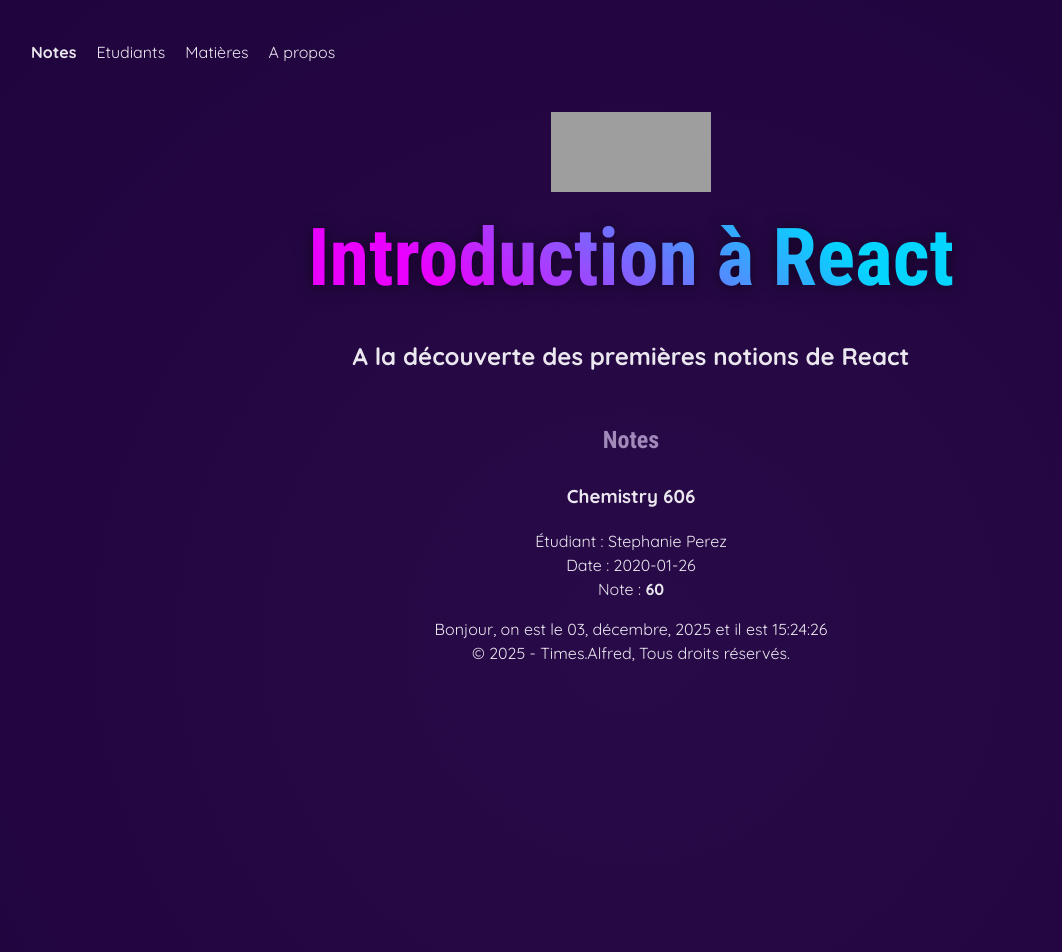
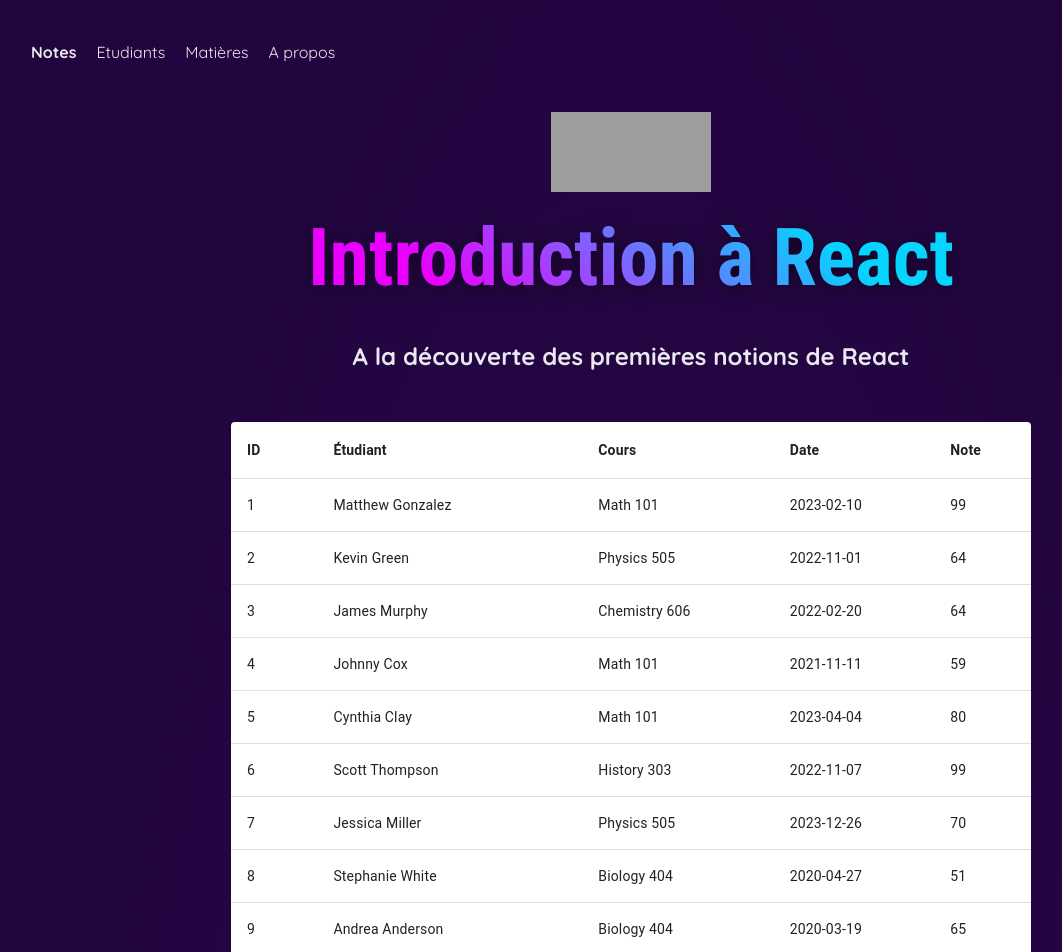
Before and after one commit to MBDS-HAITI/session-001-times13, a React app in the folder session01/: page / in a window 1280 px wide. Shown: the top 952 px of the page, without its empty margins (9-1071 px from the left). Built offline with nearby package versions, Linux system fonts and the light colour scheme; grey boxes are pictures that could not be loaded; the HTML template or start-up script is replaced by a standard one.

Commit message:
TD05 : Remplir le contenu du composant Notes

```diff
--- a/session01/package.json
+++ b/session01/package.json
@@ -10,6 +10,10 @@
     "preview": "vite preview"
   },
   "dependencies": {
+    "@emotion/react": "^11.14.0",
+    "@emotion/styled": "^11.14.1",
+    "@mui/material": "^7.3.6",
+    "mongodb": "^7.0.0",
     "react": "^19.2.0",
     "react-dom": "^19.2.0"
   },
--- /dev/null
+++ b/session01/src/components/APropos.jsx
@@ -0,0 +1,3 @@
+export default function APropos() {
+  return <p>Ce projet est réalisé par Alfred Times.</p>;
+}
--- a/session01/src/components/MainContent.jsx
+++ b/session01/src/components/MainContent.jsx
@@ -1,4 +1,8 @@
 import RandomNote from './RandomNote';
+import Notes from "./Notes";
+//import Etudiants from "./Etudiants";
+//import Matieres from "./Matieres";
+import APropos from "./APropos";
 
 function MainContent({selectedMenu}) {
   const now = new Date();
@@ -10,7 +14,9 @@
   const seconde = now.getSeconds().toString().padStart(2, "0");
   return (
     <main>
-      <h2>{selectedMenu}</h2>
+     {selectedMenu === "Notes" && <Notes />}
+
+      {selectedMenu === "A propos" && <APropos />}
         <RandomNote />
        Bonjour, on est le {jour}, {mois}, {annee} et il est {heure}:{minute}:{seconde}
     </main>
--- /dev/null
+++ b/session01/src/components/Notes.jsx
@@ -0,0 +1,45 @@
+import { useState } from "react";
+import data from "../data/items.json";
+import Table from "@mui/material/Table";
+import TableBody from "@mui/material/TableBody";
+import TableCell from "@mui/material/TableCell";
+import TableContainer from "@mui/material/TableContainer";
+import TableHead from "@mui/material/TableHead";
+import TableRow from "@mui/material/TableRow";
+import Paper from "@mui/material/Paper";
+
+function Notes() {
+
+  return (
+    <TableContainer component={Paper}>
+      <Table>
+        <TableHead>
+          <TableRow>
+            <TableCell><b>ID</b></TableCell>
+            <TableCell><b>Étudiant</b></TableCell>
+            <TableCell><b>Cours</b></TableCell>
+            <TableCell><b>Date</b></TableCell>
+            <TableCell><b>Note</b></TableCell>
+          </TableRow>
+        </TableHead>
+
+        <TableBody>
+          {data.map((item) => (
+            <TableRow key={item.unique_id}>
+              <TableCell>{item.unique_id}</TableCell>
+              <TableCell>
+                {item.student.firstname} {item.student.lastname}
+              </TableCell>
+              <TableCell>{item.course}</TableCell>
+              <TableCell>{item.date}</TableCell>
+              <TableCell>{item.grade}</TableCell>
+            </TableRow>
+          ))}
+        </TableBody>
+
+      </Table>
+    </TableContainer>
+  );
+}
+
+export default Notes;
```
Also changed, not shown: session01/src/components/Etudiants.jsx (added), session01/src/components/Matieres.jsx (added), 1 other file (tests, documents, lock files or other folders).
